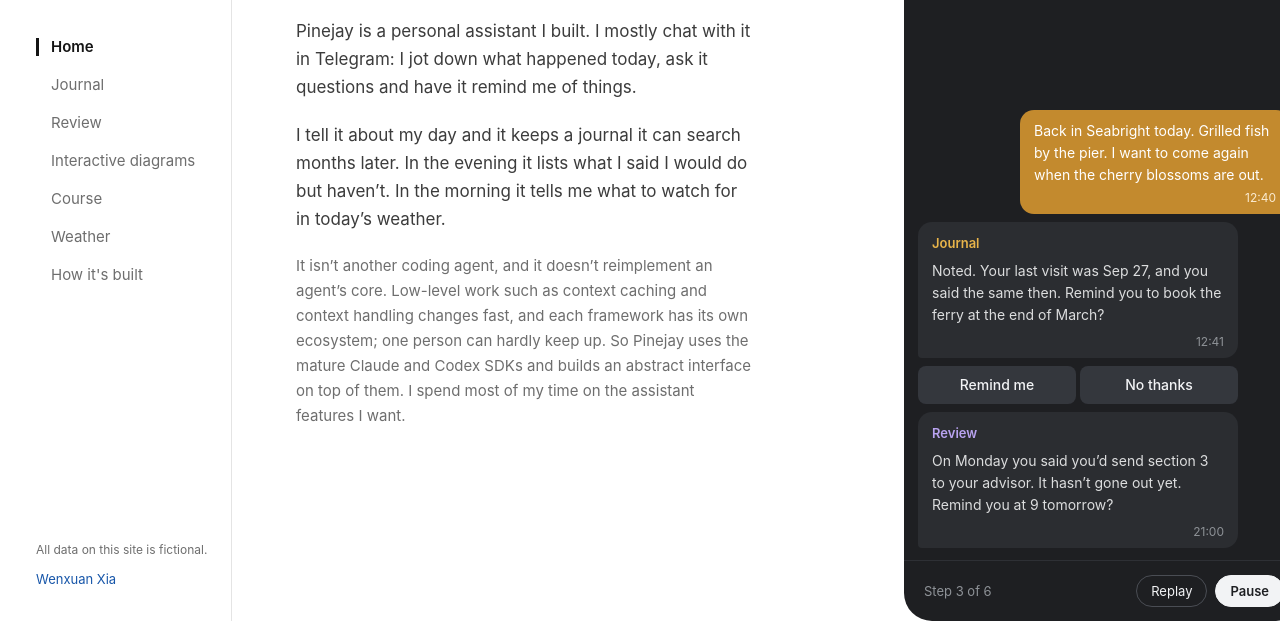
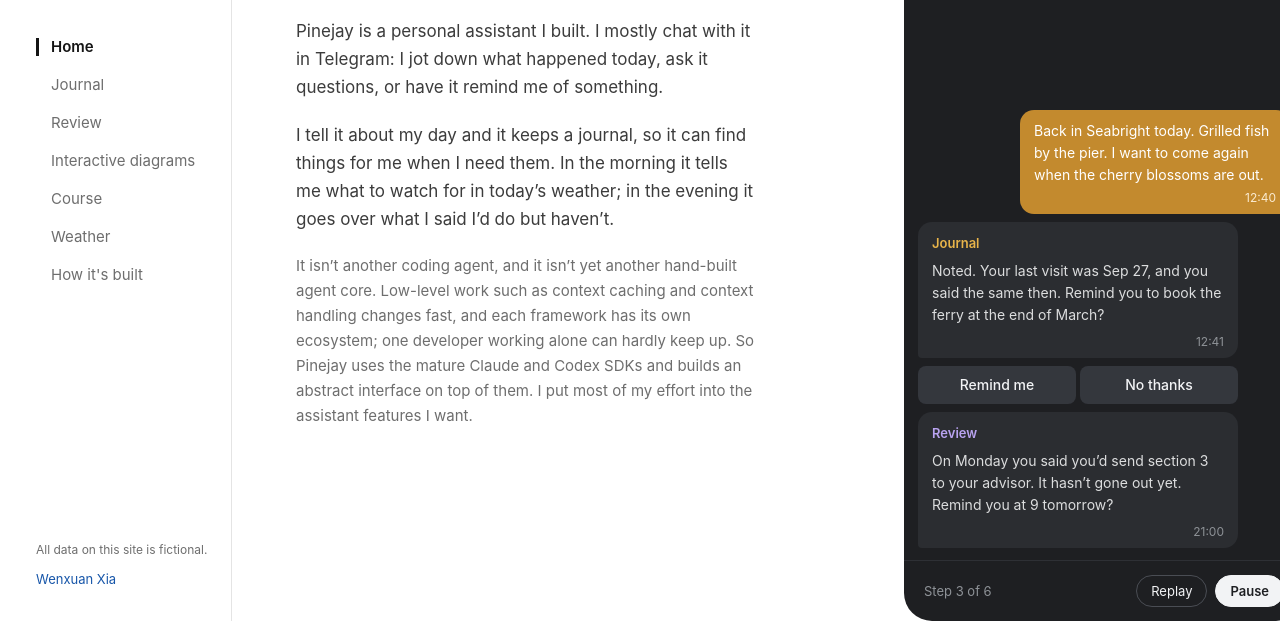
Before and after one commit to gegeji/pinejay-showcase, a plain HTML site: page index.html in a window 1280 px wide. Shown: the part 179-802 px from the top of the page. Drawn offline with Linux system fonts and the light colour scheme.

Commit message:
Home: user copy edits in four languages, diagram shows the reply coming back
Co-Authored-By: Claude Opus 5.5 <noreply@anthropic.com>

```diff
--- a/app.js
+++ b/app.js
@@ -496,8 +496,10 @@
     const arrows = `
       <line x1="182" y1="196" x2="272" y2="196" class="a-main"/><path d="M268 191 L276 196 L268 201" class="a-main"/>
       <line x1="278" y1="232" x2="188" y2="232" class="a-reply"/><path d="M192 227 L184 232 L192 237" class="a-reply"/>
-      <line x1="492" y1="214" x2="582" y2="214" class="a-main"/><path d="M578 209 L586 214 L578 219" class="a-main"/>
-      <line x1="822" y1="214" x2="912" y2="214" class="a-model"/><path d="M908 209 L916 214 L908 219" class="a-model"/>
+      <line x1="492" y1="196" x2="582" y2="196" class="a-main"/><path d="M578 191 L586 196 L578 201" class="a-main"/>
+      <line x1="588" y1="232" x2="498" y2="232" class="a-reply"/><path d="M502 227 L494 232 L502 237" class="a-reply"/>
+      <line x1="822" y1="196" x2="912" y2="196" class="a-model"/><path d="M908 191 L916 196 L908 201" class="a-model"/>
+      <line x1="918" y1="232" x2="828" y2="232" class="a-return"/><path d="M832 227 L824 232 L832 237" class="a-return"/>
       <line x1="385" y1="262" x2="385" y2="334" class="a-keep"/>`;
     main.append(h('section', { class: 'dg-scroll' },
       h('div', { class: 'dg', role: 'img', 'aria-label': [d.you[1], d.host[1], d.group, d.model[1]].join(', ') },
@@ -510,9 +512,11 @@
           h('div', { class: 'cap' }, d.group),
           d.agents.map((a) => h('div', { class: 'dg-box agent' }, h('div', { class: 't' }, a), h('div', { class: 'd' }, d.agentDesc)))),
         label('l1', '1', d.arrows.message),
-        label('l4 reply', '4', d.arrows.reply),
+        label('l6 reply', '6', d.arrows.reply),
         label('l2 stack', '2', d.arrows.toAgent),
+        label('l5 reply', '5', d.arrows.handsBack),
         label('l3 stack model', '3', d.arrows.asks),
+        label('l4r model', '4', d.arrows.returns),
         h('div', { class: 'dg-label lk' }, d.arrows.keeps))));
     return () => { stop(); main.classList.remove('stacked', 'home-page'); };
   }
--- a/content.js
+++ b/content.js
@@ -18,10 +18,10 @@ window.CONTENT = {
     home: {
       "title": "A personal assistant built around me",
       "body": [
-        "Pinejay is a personal assistant I built. I mostly chat with it in Telegram: I jot down what happened today, ask it questions and have it remind me of things.",
-        "I tell it about my day and it keeps a journal it can search months later. In the evening it lists what I said I would do but haven’t. In the morning it tells me what to watch for in today’s weather."
-      ],
-      "aside": "It isn’t another coding agent, and it doesn’t reimplement an agent’s core. Low-level work such as context caching and context handling changes fast, and each framework has its own ecosystem; one person can hardly keep up. So Pinejay uses the mature Claude and Codex SDKs and builds an abstract interface on top of them. I spend most of my time on the assistant features I want.",
+        "Pinejay is a personal assistant I built. I mostly chat with it in Telegram: I jot down what happened today, ask it questions, or have it remind me of something.",
+        "I tell it about my day and it keeps a journal, so it can find things for me when I need them. In the morning it tells me what to watch for in today’s weather; in the evening it goes over what I said I’d do but haven’t."
+      ],
+      "aside": "It isn’t another coding agent, and it isn’t yet another hand-built agent core. Low-level work such as context caching and context handling changes fast, and each framework has its own ecosystem; one developer working alone can hardly keep up. So Pinejay uses the mature Claude and Codex SDKs and builds an abstract interface on top of them. I put most of my effort into the assistant features I want.",
       "chat": {
         "avatar": "P",
         "name": "Pinejay",
@@ -137,7 +137,7 @@ window.CONTENT = {
         [
           "weather",
           "Weather",
-          "A morning report each day on the weather worth watching: a cold snap, rain or bad air."
+          "A morning report each day on the weather worth watching."
         ]
       ],
       "howTitle": "How it works",
@@ -150,8 +150,8 @@ window.CONTENT = {
           },
           " and runs on my own server."
         ],
-        "I talk to Pinejay mostly in a Telegram group. Each topic in the group is handled by its own AI assistant, and each assistant runs in its own sealed-off space (Docker or Apple Container). The keys for Claude and Codex stay on the server; assistants reach them through a bridge the host provides.",
-        "Why not let it run on the whole computer? The assistants run commands and edit files on their own, with wide access. In a sealed-off space, an assistant that makes a mistake, or is misled by malicious text on a web page, can at most break its own space, and the other assistants are unaffected. The cost is that they can’t freely use the computer’s apps and files; the host opens up each thing they need, one at a time."
+        "I talk to Pinejay mostly in a Telegram group. Each topic in the group is handled by its own AI assistant, and each assistant runs in its own sealed-off space (Docker or Apple Container). The API credentials stay on the host; the assistants call the APIs through a gateway and never touch the credentials themselves.",
+        "Why not let it run on the whole computer? The assistants run commands and edit files on their own, with wide access. In a sealed-off space, an assistant that makes a mistake, or is misled by malicious text on a web page, can at most break its own space, and the other assistants are unaffected. The cost is that they can’t freely use the computer’s apps and files; each permission has to be set up separately."
       ],
       "diagram": {
         "you": [
@@ -162,7 +162,7 @@ window.CONTENT = {
         "host": [
           "Always on, on a server",
           "Host",
-          "Passes messages on, keeps the records, publishes diagrams as web pages"
+          "Passes messages on, keeps the records, publishes diagrams as web pages, runs scheduled tasks"
         ],
         "records": [
           "Kept by the host",
@@ -185,6 +185,8 @@ window.CONTENT = {
           "message": "Send a message",
           "toAgent": "To that topic’s assistant",
           "asks": "Calls the model",
+          "returns": "Returns the result",
+          "handsBack": "Hands back the reply and diagram",
           "reply": "Reply, sometimes with a diagram",
           "keeps": "Save"
         }
@@ -463,12 +465,12 @@ window.CONTENT = {
       close: '关闭',
     },
     home: {
-      "title": "高度定制化的私人助手",
+      "title": "一个高度定制化的\n私人助手",
       "body": [
-        "Pinejay 是我自己做的私人助手。我主要在 Telegram 里和它聊天：随手记一笔当天的事，问它问题，让它提醒我。",
-        "我把每天的事随手告诉它，它记进日记，几个月后还能帮我找回来。晚上它列出我这一天说了但还没做的事。早上它告诉我今天的天气要注意什么。"
-      ],
-      "aside": "它不是又一个编程智能体，也不自己重写智能体的内核。上下文缓存、上下文操作这类底层实现变化很快，每个框架有各自的生态，一个人很难持续跟进。所以 Pinejay 使用成熟的 Claude SDK 和 Codex SDK，在它们之上实现一层抽象接口。我把时间主要花在我想要的私人助手功能上。",
+        "Pinejay 是我自己做的私人助手。我主要在 Telegram 里和它聊天交互：随手记下当天的事，问它问题，或是让它提醒我什么事情。",
+        "我把每天的事随手告诉它，它记进日记，需要的时候还能帮我找回来。它能早上告诉我今天的天气要注意什么，晚上回顾我这一天说了但还没做的事。"
+      ],
+      "aside": "它不是又一个编程智能体，也不是再手搓一个智能体的内核。上下文缓存、上下文操作这类底层实现变化很快，每个框架有各自的生态，个人开发者很难高强度持续跟进。所以 Pinejay 使用成熟的 Claude SDK 和 Codex SDK，在它们之上实现一层抽象接口。我把精力主要花在我想要的私人助手功能上。",
       "chat": {
         "avatar": "P",
         "name": "Pinejay",
@@ -564,7 +566,7 @@ window.CONTENT = {
         [
           "chronicle",
           "日记",
-          "在聊天里随手说的事，它记进日记，整理的时候把地方、计划和经历按时间连起来。"
+          "在聊天里随手说的事，它记入日记中。整理的时候把地方、计划和经历按时间连起来。"
         ],
         [
           "review",
@@ -584,7 +586,7 @@ window.CONTENT = {
         [
           "weather",
           "天气",
-          "每天推送一条早报，提醒你今天值得注意的天气情况：降温、下雨或者空气差。"
+          "每天推送一条早报，提醒你今天值得注意的天气情况。"
         ]
       ],
       "howTitle": "技术原理",
@@ -597,8 +599,8 @@ window.CONTENT = {
           },
           " 开发，运行在我自己的服务器上。"
         ],
-        "Pinejay 主要通过 Telegram 群进行交互。Telegram 群里每个话题由一个单独的 AI 助手负责，每个助手在自己的隔离环境（Docker 或者 Apple Container）里运行。调用 Claude 和 Codex 的密钥只留在服务器上，通过主机提供的网桥转接访问。",
-        "为什么不让它直接在整台电脑上运行？这些助手能够自己执行命令、修改文件，拥有很大的访问权限。放在隔离环境里，一个助手即使出错，或者被网页上的恶意文字误导，它最多弄坏自己的环境，也不会影响其他助手。代价是它们不能随手使用电脑上的软件和文件，需要什么由主机一项项开放。"
+        "Pinejay 主要通过 Telegram 群进行交互。Telegram 群里每个话题由一个单独的 AI 智能体助手负责，每个助手在自己的隔离环境（Docker 或者 Apple Container）里运行。API 凭据只保存在主机上，智能体通过网关调用而无需直接接触 API。",
+        "为什么不让它直接在整台电脑上运行？这些助手能够自己执行命令、修改文件，拥有很大的访问权限。放在隔离环境里，一个助手即使出错，或者被网页上的恶意文字误导，它最多弄坏自己的环境，也不会影响其他助手。代价是它们不能随手使用电脑上的软件和文件，需要单独配置权限。"
       ],
       "diagram": {
         "you": [
@@ -609,7 +611,7 @@ window.CONTENT = {
         "host": [
           "一直运行在服务器上",
           "主机",
-          "传递消息，保存记录，把说明图发布成网页"
+          "传递消息，保存记录，把说明图发布成网页，调度定时任务"
         ],
         "records": [
           "由主机保存",
@@ -632,6 +634,8 @@ window.CONTENT = {
           "message": "发消息",
           "toAgent": "交给该话题的智能体",
           "asks": "调用模型",
+          "returns": "返回结果",
+          "handsBack": "交回回复和说明图",
           "reply": "回复，可带说明图",
           "keeps": "保存"
         }
@@ -893,12 +897,12 @@ window.CONTENT = {
       close: '關閉',
     },
     home: {
-      "title": "度身訂造的私人助理",
+      "title": "一個度身訂造的\n私人助理",
       "body": [
-        "Pinejay 是我自己做的私人助理。我主要在 Telegram 裡和它聊天：隨手記下當天的事，問它問題，讓它提醒我。",
-        "我把每天的事隨手告訴它，它記進日記，幾個月後還能幫我找回來。晚上它列出我這一天說了但還沒做的事。早上它告訴我今天的天氣要注意甚麼。"
-      ],
-      "aside": "它不是又一個編程智能體，也不自己重寫智能體的核心。上下文快取、上下文操作這類底層實現變化很快，每個框架都有各自的生態，一個人很難持續跟進。所以 Pinejay 使用成熟的 Claude SDK 和 Codex SDK，在它們之上實現一層抽象介面。我把時間主要花在我想要的私人助理功能上。",
+        "Pinejay 是我自己做的私人助理。我主要在 Telegram 裡和它聊天：隨手記下當天的事，問它問題，或者讓它提醒我一些事情。",
+        "我把每天的事隨手告訴它，它記進日記，需要的時候還能幫我找回來。它會在早上告訴我今天的天氣要注意甚麼，晚上回顧我這一天說了但還沒做的事。"
+      ],
+      "aside": "它不是又一個編程智能體，也不是再手寫一個智能體的核心。上下文快取、上下文操作這類底層實現變化很快，每個框架都有各自的生態，個人開發者很難長期緊貼。所以 Pinejay 使用成熟的 Claude SDK 和 Codex SDK，在它們之上實現一層抽象介面。我把精力主要花在我想要的私人助理功能上。",
       "chat": {
         "avatar": "P",
         "name": "Pinejay",
@@ -994,7 +998,7 @@ window.CONTENT = {
         [
           "chronicle",
           "日記",
-          "在聊天裡隨手說的事，它記進日記，整理的時候把地方、計劃和經歷按時間串起來。"
+          "在聊天裡隨手說的事，它記入日記。整理的時候把地方、計劃和經歷按時間串起來。"
         ],
         [
           "review",
@@ -1014,7 +1018,7 @@ window.CONTENT = {
         [
           "weather",
           "天氣",
-          "每天推送一則早報，提醒你今天值得注意的天氣：降溫、下雨或空氣差。"
+          "每天推送一則早報，提醒你今天值得注意的天氣。"
         ]
       ],
       "howTitle": "技術原理",
@@ -1027,8 +1031,8 @@ window.CONTENT = {
           },
           " 為基礎開發，運行在我自己的伺服器上。"
         ],
-        "Pinejay 主要透過 Telegram 群組互動。群組裡每個話題由一個獨立的 AI 助理負責，每個助理在自己的隔離環境（Docker 或 Apple Container）裡運行。呼叫 Claude 和 Codex 的金鑰只留在伺服器上，經主機提供的網橋轉接使用。",
-        "為甚麼不讓它直接在整部電腦上運行？這些助理能自己執行指令、修改檔案，權限很大。放在隔離環境裡，一個助理即使出錯，或被網頁上的惡意文字誤導，最多弄壞自己的環境，也不會影響其他助理。代價是它們不能隨手使用電腦上的軟件和檔案，需要甚麼由主機逐項開放。"
+        "Pinejay 主要透過 Telegram 群組互動。群組裡每個話題由一個獨立的 AI 智能體助理負責，每個助理在自己的隔離環境（Docker 或 Apple Container）裡運行。API 憑證只保存在主機上，智能體經網關呼叫，不會直接接觸 API 憑證。",
+        "為甚麼不讓它直接在整部電腦上運行？這些助理能自己執行指令、修改檔案，權限很大。放在隔離環境裡，一個助理即使出錯，或被網頁上的惡意文字誤導，最多弄壞自己的環境，也不會影響其他助理。代價是它們不能隨手使用電腦上的軟件和檔案，需要逐項設定權限。"
       ],
       "diagram": {
         "you": [
@@ -1039,7 +1043,7 @@ window.CONTENT = {
         "host": [
           "一直在伺服器上運行",
           "主機",
-          "傳遞訊息，保存紀錄，把說明圖發布成網頁"
+          "傳遞訊息，保存紀錄，把說明圖發布成網頁，排程定時任務"
         ],
         "records": [
           "由主機保存",
@@ -1062,6 +1066,8 @@ window.CONTENT = {
           "message": "發訊息",
           "toAgent": "交給該話題的智能體",
           "asks": "呼叫模型",
+          "returns": "返回結果",
+          "handsBack": "交回回覆和說明圖",
           "reply": "回覆，可附說明圖",
           "keeps": "保存"
         }
@@ -1323,12 +1329,12 @@ window.CONTENT = {
       close: '閉じる',
     },
     home: {
-      "title": "自分のために作り込んだアシスタント",
+      "title": "自分のために作り込んだ\nアシスタント",
       "body": [
-        "Pinejay は自分で作ったパーソナルアシスタントです。主に Telegram で話しかけています。その日のことをメモしたり、質問したり、リマインドを頼んだりします。",
-        "その日のことを話すと日記に残してくれて、何か月たっても探し出せます。夜は、その日言ったのにまだやっていないことを挙げてくれます。朝は、今日の天気で気をつけることを教えてくれます。"
-      ],
-      "aside": "新しいコーディングエージェントではなく、エージェントの中核を自分で作り直すものでもありません。コンテキストのキャッシュや操作といった低レベルの実装は変化が速く、フレームワークごとに独自のエコシステムがあり、一人では追いきれません。そこで Pinejay は成熟した Claude SDK と Codex SDK を使い、その上に抽象化したインターフェースを作っています。時間は主に、自分が欲しいアシスタント機能に使っています。",
+        "Pinejay は自分で作ったパーソナルアシスタントです。主に Telegram でやり取りしています。その日のことをメモしたり、質問したり、何かをリマインドしてもらったりします。",
+        "その日のことを話すと日記に残してくれて、必要なときに探し出してくれます。朝は今日の天気で気をつけることを教えてくれて、夜はその日言ったのにまだやっていないことをふりかえります。"
+      ],
+      "aside": "新しいコーディングエージェントではなく、エージェントの中核を一から作り直すものでもありません。コンテキストのキャッシュや操作といった低レベルの実装は変化が速く、フレームワークごとに独自のエコシステムがあり、個人の開発者が追い続けるのは困難です。そこで Pinejay は成熟した Claude SDK と Codex SDK を使い、その上に抽象化したインターフェースを作っています。力は主に、自分が欲しいアシスタント機能に注いでいます。",
       "chat": {
         "avatar": "P",
         "name": "Pinejay",
@@ -1424,7 +1430,7 @@ window.CONTENT = {
         [
           "chronicle",
           "日記",
-          "チャットで何気なく話したことを日記に残し、整理するときに場所・予定・出来事を時系列でつなげます。"
+          "チャットで何気なく話したことを日記に残します。整理するときに場所・予定・出来事を時系列でつなげます。"
         ],
         [
           "review",
@@ -1444,7 +1450,7 @@ window.CONTENT = {
         [
           "weather",
           "天気",
-          "毎朝の天気レポートで、今日気をつけたいこと（冷え込み、雨、空気の悪さ）を知らせます。"
+          "毎朝の天気レポートで、今日気をつけたい天気を知らせます。"
         ]
       ],
       "howTitle": "しくみ",
@@ -1457,8 +1463,8 @@ window.CONTENT = {
           },
           " をもとに開発し、自分のサーバーで動かしています。"
         ],
-        "Pinejay とは主に Telegram のグループでやり取りします。グループのトピックごとに専用の AI アシスタントがいて、それぞれ自分の隔離環境（Docker または Apple Container）で動きます。Claude と Codex を呼び出すキーはサーバーにだけ置き、ホストのブリッジ経由で使います。",
-        "なぜパソコン全体で動かさないのか。アシスタントは自分でコマンドを実行し、ファイルを書き換えられるので、権限が大きいからです。隔離環境の中なら、ミスをしたり、Web ページの悪意ある文章にだまされたりしても、壊れるのはそのアシスタントの環境だけで、ほかのアシスタントには影響しません。その代わり、パソコンのアプリやファイルは自由に使えず、必要なものはホストが一つずつ開放します。"
+        "Pinejay とは主に Telegram のグループでやり取りします。グループのトピックごとに専用の AI エージェントがいて、それぞれ自分の隔離環境（Docker または Apple Container）で動きます。API の認証情報はホストにだけ置き、エージェントはゲートウェイ経由で呼び出すので、認証情報に直接触れません。",
+        "なぜパソコン全体で動かさないのか。アシスタントは自分でコマンドを実行し、ファイルを書き換えられるので、権限が大きいからです。隔離環境の中なら、ミスをしたり、Web ページの悪意ある文章にだまされたりしても、壊れるのはそのアシスタントの環境だけで、ほかのアシスタントには影響しません。その代わり、パソコンのアプリやファイルは自由に使えず、権限を個別に設定する必要があります。"
       ],
       "diagram": {
         "you": [
@@ -1469,7 +1475,7 @@ window.CONTENT = {
         "host": [
           "サーバーで常時稼働",
           "ホスト",
-          "メッセージを渡し、記録を保存し、図解を Web ページとして公開"
+          "メッセージを渡し、記録を保存し、図解を Web ページとして公開し、定期タスクを実行"
         ],
         "records": [
           "ホストが保管",
@@ -1492,6 +1498,8 @@ window.CONTENT = {
           "message": "メッセージを送る",
           "toAgent": "そのトピックのエージェントへ",
           "asks": "モデルを呼ぶ",
+          "returns": "結果を返す",
+          "handsBack": "返信と図解を戻す",
           "reply": "返信（図解つきのことも）",
           "keeps": "保存"
         }
```
Also changed, not shown: styles.css (+20 -0 lines).
